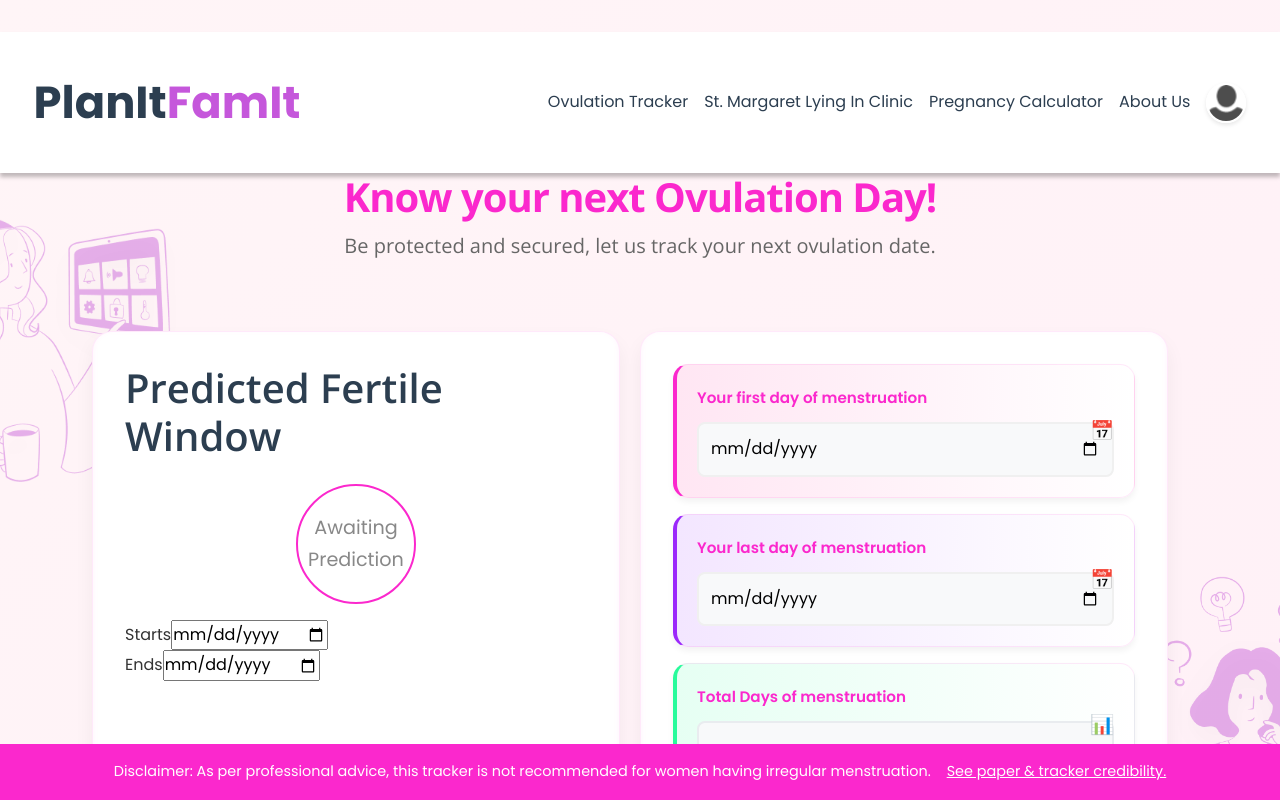
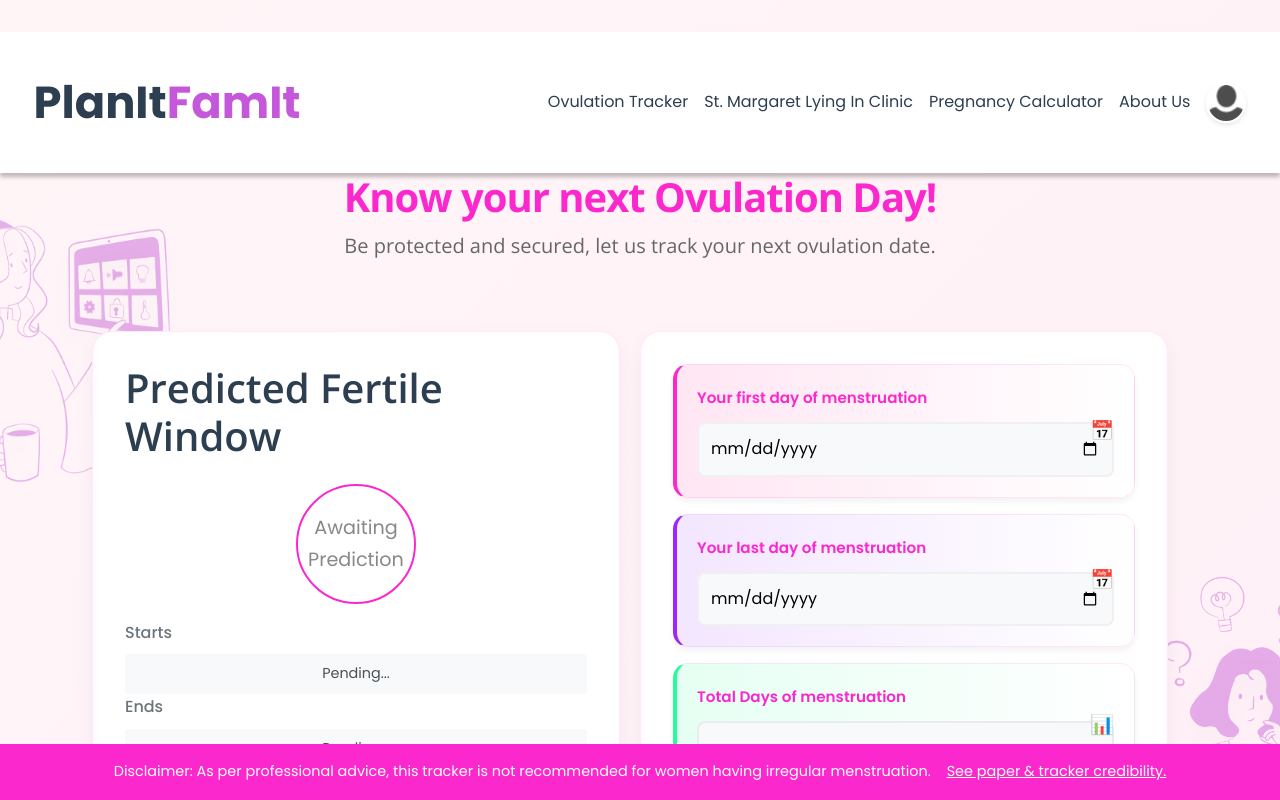
Before and after one commit to johnneogithub/PlanItFamIt_TeamCODEXIA, a React (Create React App) app: page /OvulationTracker in a window 1280 px wide. Built offline with nearby package versions, Linux system fonts and the light colour scheme; no server answers; the database is empty; sample sign-in values are in the browser's storage.

Commit message:
please try it

```diff
--- a/src/pages/OTDesignStyle.css
+++ b/src/pages/OTDesignStyle.css
@@ -674,3 +674,24 @@
   color: #888;
   text-align: center;
 }
+
+.ot-date-display {
+  padding: 8px 12px;
+  background-color: #f8f9fa;
+  border-radius: 4px;
+  font-size: 0.9rem;
+  color: #495057;
+  min-width: 150px;
+  text-align: center;
+}
+
+.ot-range-item {
+  display: flex;
+  flex-direction: column;
+  gap: 8px;
+}
+
+.ot-range-item span {
+  font-weight: 500;
+  color: #6c757d;
+}
--- a/src/pages/OvulationTracker.jsx
+++ b/src/pages/OvulationTracker.jsx
@@ -63,9 +63,7 @@
     }
 
     try {
-      // Include menstrualDuration in formData before sending to backend
       const dataToSend = { ...formData, menstrualDuration };
-
       const response = await fetch('http://127.0.0.1:5000/predict', {
         method: 'POST',
         headers: { 'Content-Type': 'application/json' },
@@ -80,6 +78,15 @@
 
       const data = await response.json();
       setResults(data);
+
+      if (data.firstDayOvulation && data.lastDayOvulation) {
+        setFormData(prev => ({
+          ...prev,
+          predictionStartDate: data.firstDayOvulation,
+          predictionEndDate: data.lastDayOvulation
+        }));
+      }
+
       if (data.predicted_date) {
         setPredictedDate(new Date(data.predicted_date));
       }
@@ -88,6 +95,16 @@
       console.error('Request failed:', err);
       setError(`Error making prediction: ${err.message}`);
     }
+  };
+
+  const formatDateForDisplay = (dateString) => {
+    if (!dateString) return '';
+    const date = new Date(dateString);
+    return date.toLocaleDateString('en-US', {
+      month: 'short',
+      day: 'numeric',
+      year: 'numeric'
+    });
   };
 
   return (
@@ -136,21 +153,15 @@
             <div className="ot-date-range">
               <div className="ot-range-item">
                 <span>Starts</span>
-                <input
-                  type="date"
-                  name="predictionStartDate"
-                  value={formData.predictionStartDate}
-                  onChange={handleInputChange}
-                />
+                <div className="ot-date-display">
+                  {formatDateForDisplay(formData.predictionStartDate) || 'Pending...'}
+                </div>
               </div>
               <div className="ot-range-item">
                 <span>Ends</span>
-                <input
-                  type="date"
-                  name="predictionEndDate"
-                  value={formData.predictionEndDate}
-                  onChange={handleInputChange}
-                />
+                <div className="ot-date-display">
+                  {formatDateForDisplay(formData.predictionEndDate) || 'Pending...'}
+                </div>
               </div>
             </div>
           </div>
```
